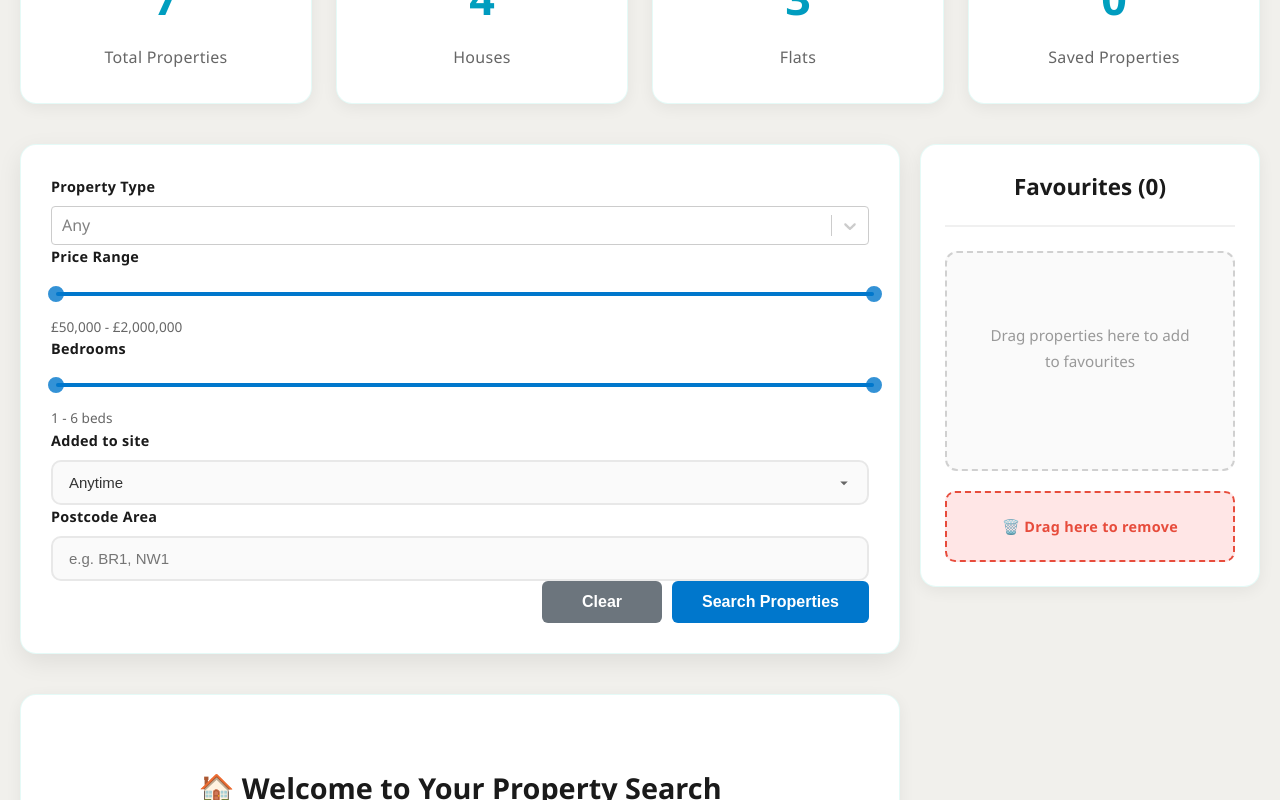
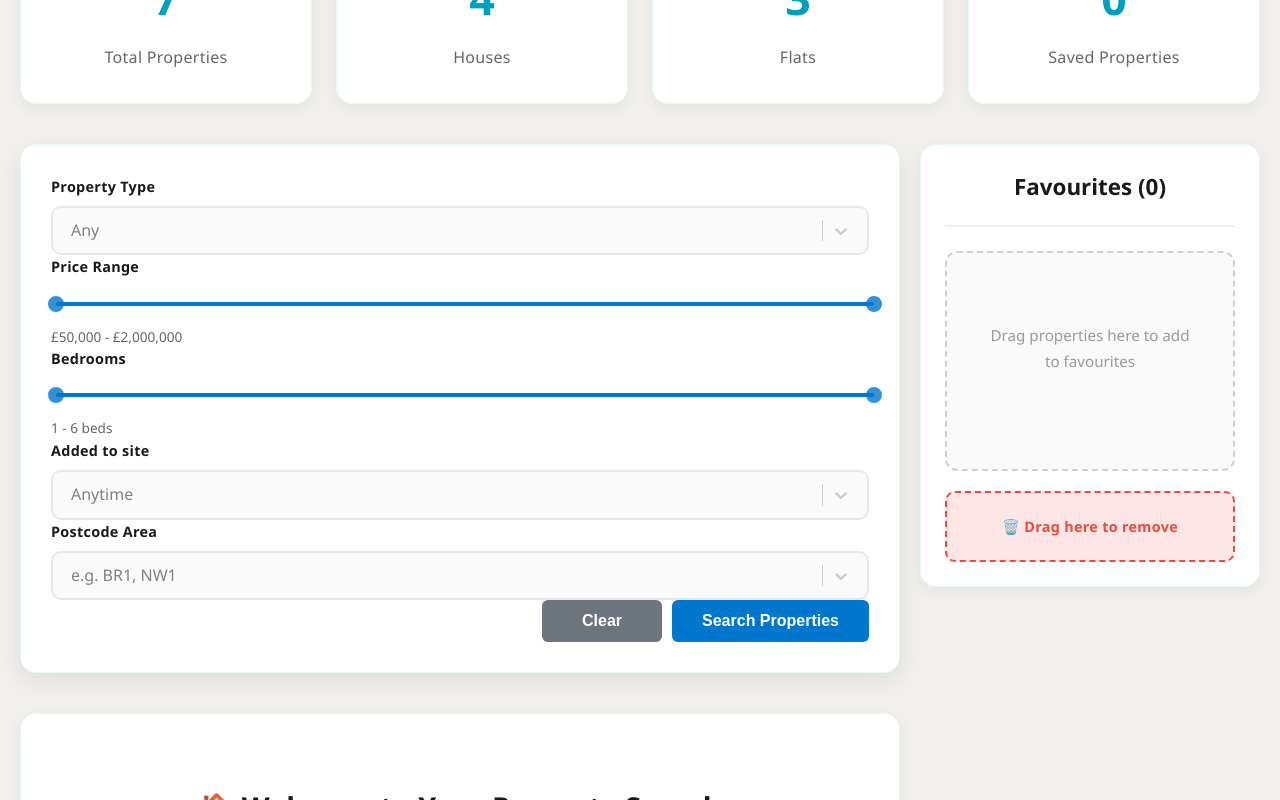
Before and after one commit to Yasasmi-u/estate-react-app, a React (Vite) app: page /#/ in a window 1280 px wide. Shown: the part 465-1265 px from the top of the page. Built offline with nearby package versions, Linux system fonts and the light colour scheme.

Commit message:
fix: Update tests for react widgets

```diff
--- a/src/App.jsx
+++ b/src/App.jsx
@@ -22,6 +22,7 @@ function App() {
     localStorage.setItem("favourites", JSON.stringify(favourites));
   }, [favourites]);
 
+  // ========== FAVOURITES MANAGEMENT FUNCTIONS ==========
   const addToFavourites = (property) => {
     if (!favourites.find((fav) => fav.id === property.id)) {
       setFavourites([...favourites, property]);
@@ -36,10 +37,12 @@ function App() {
     setFavourites([]);
   };
 
+  // ========== RENDER ==========
   return (
     <Router>
       <div className="App">
         <Routes>
+           {/* Main search page route - shows all properties with search/filter */}
           <Route
             path="/"
             element={
@@ -52,6 +55,8 @@ function App() {
               />
             }
           />
+
+          {/* Individual property detail page route - dynamic :id parameter */}
           <Route
             path="/property/:id"
             element={
--- a/src/components/PropertyCard.jsx
+++ b/src/components/PropertyCard.jsx
@@ -4,7 +4,7 @@ import { Link } from "react-router-dom";
 import PropTypes from "prop-types";
 import DOMPurify from "dompurify";
 
-
+// Import all property main images (used for card display)
 import prop1pic1 from "../assets/prop1pic1small.jpeg";
 import prop2pic1 from "../assets/prop2pic1small.jpeg";
 import prop3pic1 from "../assets/prop3pic1small.jpeg";
@@ -37,6 +37,8 @@ function PropertyCard({ property , onAddToFavourites}) {
 
   return (
     <article className="property-card" aria-label={`Property ${property.type}`}>
+
+      {/* ========== PROPERTY IMAGE ========== */}
       <img
         src={mainImage}
         alt={`${property.type} at ${DOMPurify.sanitize(property.location)}`}
@@ -44,12 +46,14 @@ function PropertyCard({ property , onAddToFavourites}) {
         loading="lazy"
       />
 
+      {/* ========== PROPERTY INFORMATION ========== */}
       <div className="property-info">
         <h2>{DOMPurify.sanitize(property.type)}</h2>
         <p className="price">£{property.price.toLocaleString()}</p>
         <p className="location">{DOMPurify.sanitize(property.location)}</p>
         <p className="description">{truncatedDescription}</p>
 
+        {/* ========== ACTION BUTTONS ========== */}
         <div className="card-actions">
           <Link to={`/property/${property.id}`} className="details-link">
             View Details
--- a/src/components/SearchForm.jsx
+++ b/src/components/SearchForm.jsx
@@ -4,37 +4,75 @@ import Select from "react-select";
 import Slider from "rc-slider";
 import "rc-slider/assets/index.css";
 
+/**
+ * SearchForm Component
+ *
+ * Provides a comprehensive search interface for filtering properties.
+ * Uses React widgets (react-select, rc-slider) for enhanced user experience.
+ *
+ * @param {Function} onSearch - Callback function triggered when search is submitted
+ */
 const SearchForm = ({ onSearch }) => {
+  // ========== STATE MANAGEMENT ==========
+  // Stores the selected property type (House, Flat, or Any)
   const [type, setType] = useState(null);
+
+  // Stores the bedroom range [min, max]
   const [bedrooms, setBedrooms] = useState([1, 6]);
+
+  // Stores the price range [min, max] in pounds
   const [price, setPrice] = useState([50000, 2000000]);
-  const [addedWithin, setAddedWithin] = useState("any");
+
+  // Stores the time period filter for when property was added
+  const [addedWithin, setAddedWithin] = useState(null);
+
+  // Stores the postcode search term (auto-converted to uppercase)
   const [postcode, setPostcode] = useState("");
 
+  // ========== DROPDOWN OPTIONS ==========
+  // Options for property type dropdown (react-select)
   const typeOptions = [
     { value: "Any", label: "Any" },
     { value: "House", label: "House" },
     { value: "Flat", label: "Flat" },
   ];
 
+  // Options for "Added to site" dropdown (react-select)
+  const addedWithinOptions = [
+    { value: "any", label: "Anytime" },
+    { value: "7", label: "Last 7 days" },
+    { value: "90", label: "Last 3 months" },
+    { value: "365", label: "Last year" },
+  ];
+
+  // ========== EVENT HANDLERS ==========
+  /**
+   * Handles form submission
+   * Prevents default form behavior and triggers search with current filter values
+   */
   const handleSearch = (e) => {
     e.preventDefault();
     onSearch({
       type: type?.value || "Any",
       bedrooms,
       price,
-      addedWithin,
+      addedWithin: addedWithin?.value || "any",
       postcode,
     });
   };
 
+  /**
+   * Resets all form fields to default values
+   * Also triggers a search with default parameters to show all properties
+   */
   const handleReset = () => {
     setType(null);
     setBedrooms([1, 6]);
     setPrice([50000, 2000000]);
-    setAddedWithin("any");
+    setAddedWithin(null);
     setPostcode("");
 
+    // Trigger search with default values
     onSearch({
       type: "Any",
       bedrooms: [1, 6],
@@ -44,9 +82,60 @@ const SearchForm = ({ onSearch }) => {
     });
   };
 
+  /**
+   * Handles postcode input changes
+   * Automatically converts input to uppercase for consistency
+   */
+  const handlePostcodeChange = (selectedOption) => {
+    if (selectedOption && selectedOption.__isNew__) {
+      // User typed a custom value
+      setPostcode(selectedOption.value.toUpperCase());
+    } else if (selectedOption) {
+      // User selected from suggestions
+      setPostcode(selectedOption.value.toUpperCase());
+    } else {
+      // User cleared the field
+      setPostcode("");
+    }
+  };
+
+  // Postcode suggestions for react-select (creatable)
+  const postcodeOptions = [
+    { value: "BR1", label: "BR1 - Bromley" },
+    { value: "BR5", label: "BR5 - Orpington" },
+    { value: "BR6", label: "BR6 - Orpington" },
+    { value: "NW1", label: "NW1 - Camden" },
+    { value: "NW3", label: "NW3 - Hampstead" },
+    { value: "N1", label: "N1 - Islington" },
+    { value: "CR0", label: "CR0 - Croydon" },
+  ];
+
+  // Custom styles for react-select to match the design
+  const customSelectStyles = {
+    control: (provided, state) => ({
+      ...provided,
+      padding: '4px 8px',
+      borderRadius: '10px',
+      border: state.isFocused ? '2px solid #00c8b4' : '2px solid #e8e8e8',
+      backgroundColor: state.isFocused ? 'white' : '#fafafa',
+      boxShadow: state.isFocused ? '0 0 0 3px rgba(0, 200, 180, 0.1)' : 'none',
+      '&:hover': {
+        borderColor: '#00c8b4',
+      },
+    }),
+    option: (provided, state) => ({
+      ...provided,
+      backgroundColor: state.isSelected ? '#00c8b4' : state.isFocused ? '#f0f0f0' : 'white',
+      color: state.isSelected ? 'white' : '#333',
+      '&:hover': {
+        backgroundColor: state.isSelected ? '#00c8b4' : '#e8e8e8',
+      },
+    }),
+  };
+
   return (
     <form onSubmit={handleSearch} className="search-form">
-      {/* Property Type */}
+      {/* ========== PROPERTY TYPE DROPDOWN ========== */}
       <div className="form-group">
         <label htmlFor="type-select">Property Type</label>
         <Select
@@ -56,10 +145,12 @@ const SearchForm = ({ onSearch }) => {
           onChange={(selected) => setType(selected)}
           placeholder="Any"
           isClearable
+          styles={customSelectStyles}
+          aria-label="Select property type"
         />
       </div>
 
-      {/* Price Range */}
+      {/* ========== PRICE RANGE SLIDER ========== */}
       <div className="form-group">
         <label htmlFor="price-range-input">Price Range</label>
 
@@ -71,6 +162,7 @@ const SearchForm = ({ onSearch }) => {
           aria-hidden="false"
         />
 
+        {/* RC Slider component for visual price range selection */}
         <Slider
           range
           min={50000}
@@ -78,18 +170,20 @@ const SearchForm = ({ onSearch }) => {
           step={10000}
           value={price}
           onChange={(val) => setPrice(val)}
+          aria-label="Select price range"
         />
 
+        {/* Display current price range values */}
         <div className="slider-value">
           £{price[0].toLocaleString()} - £{price[1].toLocaleString()}
         </div>
       </div>
 
-
-      {/* Bedrooms */}
+      {/* ========== BEDROOMS RANGE SLIDER ========== */}
       <div className="form-group">
         <label htmlFor="bedrooms-input">Bedrooms</label>
 
+        {/* Hidden input for accessibility */}
         <input
           id="bedrooms-input"
           type="range"
@@ -97,52 +191,69 @@ const SearchForm = ({ onSearch }) => {
           aria-hidden="false"
         />
 
+        {/* RC Slider component for bedroom range selection */}
         <Slider
           range
           min={1}
           max={6}
           value={bedrooms}
           onChange={(val) => setBedrooms(val)}
+          aria-label="Select bedroom range"
         />
 
+        {/* Display current bedroom range values */}
         <div className="slider-value">
           {bedrooms[0]} - {bedrooms[1]} beds
         </div>
       </div>
 
-
-      {/* Added to site */}
+      {/* ========== ADDED TO SITE DROPDOWN (NOW REACT-SELECT) ========== */}
       <div className="form-group">
-        <label htmlFor="added-within">Added to site</label>
-        <select
-          id="added-within"
+        <label htmlFor="added-within-select">Added to site</label>
+        <Select
+          inputId="added-within-select"
+          options={addedWithinOptions}
           value={addedWithin}
-          onChange={(e) => setAddedWithin(e.target.value)}
-        >
-          <option value="any">Anytime</option>
-          <option value="7">Last 7 days</option>
-          <option value="90">Last 3 months</option>
-          <option value="365">Last year</option>
-        </select>
-      </div>
-
-      {/* Postcode */}
-      <div className="form-group">
-        <label htmlFor="postcode-input">Postcode Area</label>
-        <input
-          id="postcode-input"
-          type="text"
-          value={postcode}
-          onChange={(e) => setPostcode(e.target.value.toUpperCase())}
-          placeholder="e.g. BR1, NW1"
+          onChange={(selected) => setAddedWithin(selected)}
+          placeholder="Anytime"
+          isClearable
+          styles={customSelectStyles}
+          aria-label="Select when property was added"
         />
       </div>
 
+      {/* ========== POSTCODE AREA (NOW REACT-SELECT CREATABLE) ========== */}
+      <div className="form-group">
+        <label htmlFor="postcode-select">Postcode Area</label>
+        <Select
+          inputId="postcode-select"
+          options={postcodeOptions}
+          value={postcode ? { value: postcode, label: postcode } : null}
+          onChange={handlePostcodeChange}
+          placeholder="e.g. BR1, NW1"
+          isClearable
+          styles={customSelectStyles}
+          aria-label="Enter or select postcode area"
+          // Allow user to type custom postcodes
+          onInputChange={(inputValue) => {
+            // Only update if user is typing (not selecting)
+            if (inputValue) {
+              const upperInput = inputValue.toUpperCase();
+              setPostcode(upperInput);
+            }
+          }}
+        />
+      </div>
+
+      {/* ========== FORM ACTION BUTTONS ========== */}
       <div className="form-actions">
-        <button type="button" onClick={handleReset}>
+        {/* Clear button - resets all filters to defaults */}
+        <button type="button" onClick={handleReset} aria-label="Clear all filters">
           Clear
         </button>
-        <button type="submit">
+
+        {/* Submit button - triggers property search */}
+        <button type="submit" aria-label="Search for properties">
           Search Properties
         </button>
       </div>
```
Also changed, not shown: index.html (+30 -1 lines), src/components/FavouritesList.jsx (+10 -0 lines), src/components/SearchPage.jsx (+8 -0 lines), 2 other files (tests, documents, lock files or other folders).
